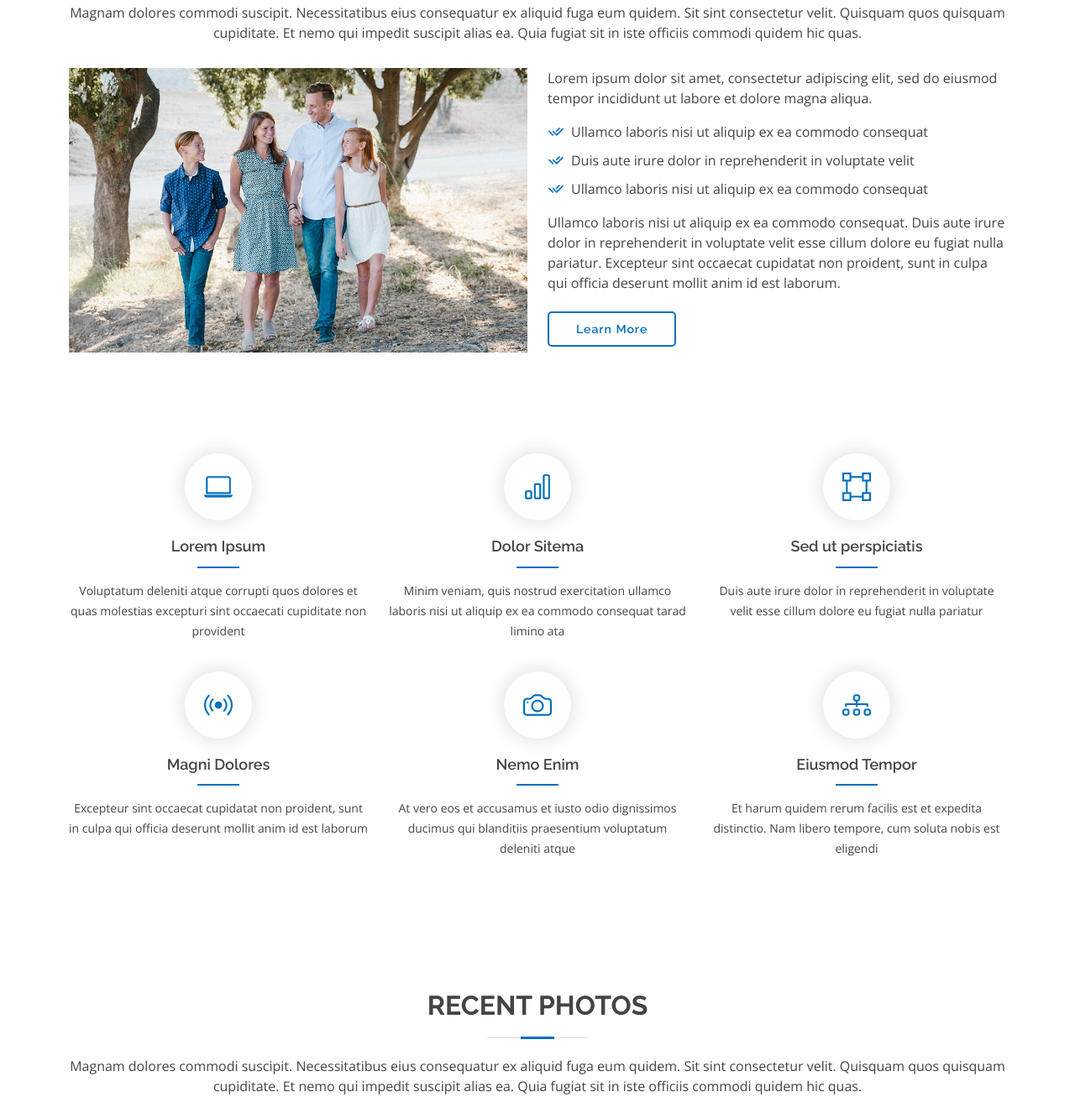
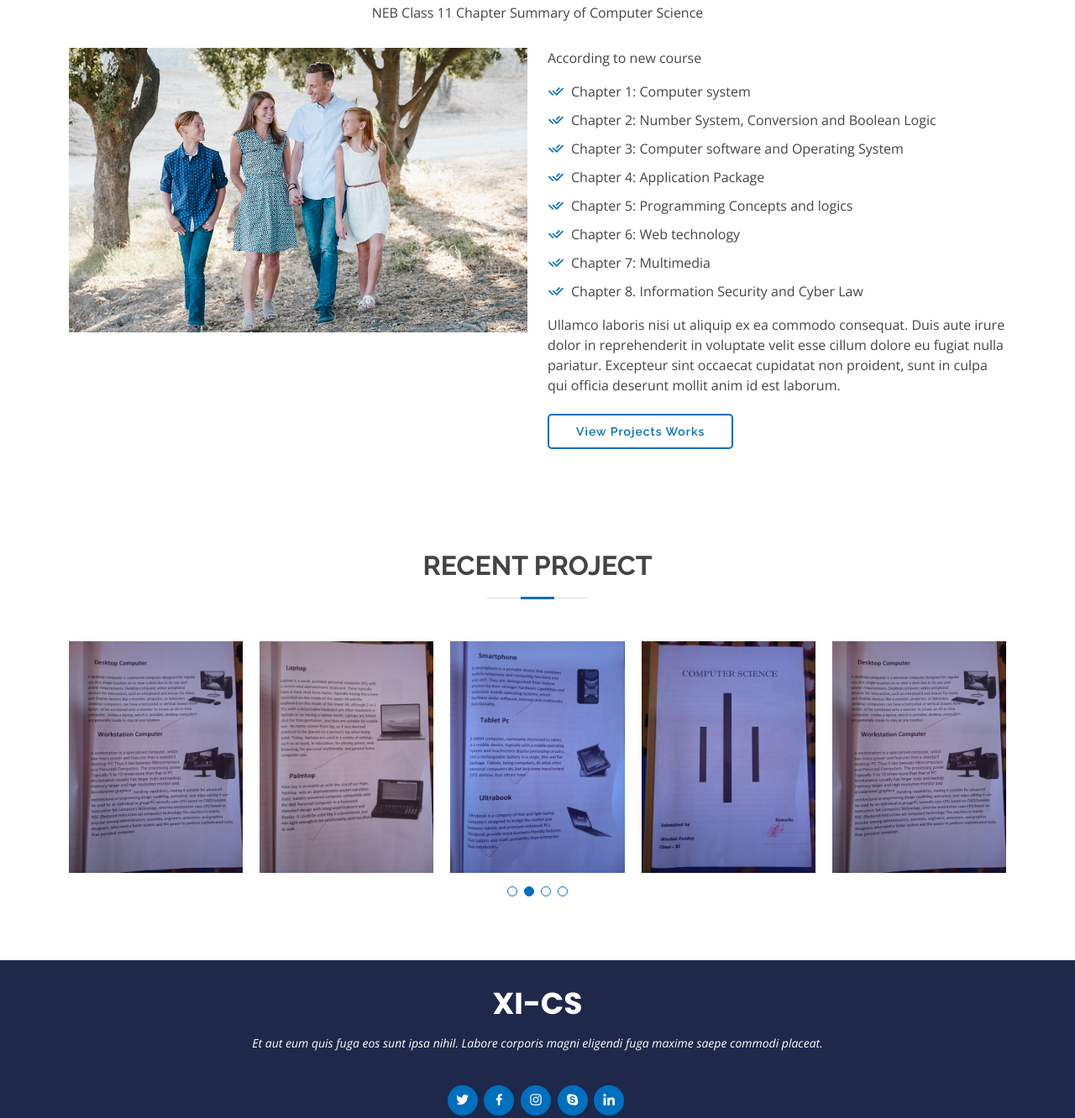
Before and after one commit to nischalpandey/manaslu, a plain HTML site: page index.html in a window 1280 px wide. Shown: the part 775-2107 px from the top of the page at 84% size. Drawn offline with nearby package versions, Linux system fonts and the light colour scheme.

Commit message:
Update index.html

```diff
--- a/index.html
+++ b/index.html
@@ -109,7 +109,7 @@
 
         <div class="section-title">
           <h2>MANASLU - CS(XI)</h2>
-          <p>Magnam dolores commodi suscipit. Necessitatibus eius consequatur ex aliquid fuga eum quidem. Sit sint consectetur velit. Quisquam quos quisquam cupiditate. Et nemo qui impedit suscipit alias ea. Quia fugiat sit in iste officiis commodi quidem hic quas.</p>
+          <p>NEB Class 11 Chapter Summary of Computer Science</p>
         </div>
 
         <div class="row content">
@@ -118,73 +118,40 @@
           </div>
           <div class="col-lg-6 pt-4 pt-lg-0">
             <p>
-              Lorem ipsum dolor sit amet, consectetur adipiscing elit, sed do eiusmod tempor incididunt ut labore et dolore
-              magna aliqua.
+
+According to new course
             </p>
             <ul>
-              <li><i class="ri-check-double-line"></i> Ullamco laboris nisi ut aliquip ex ea commodo consequat</li>
-              <li><i class="ri-check-double-line"></i> Duis aute irure dolor in reprehenderit in voluptate velit</li>
-              <li><i class="ri-check-double-line"></i> Ullamco laboris nisi ut aliquip ex ea commodo consequat</li>
+              <li><i class="ri-check-double-line"></i> Chapter 1: Computer system</li>
+              <li><i class="ri-check-double-line"></i> Chapter 2: Number System, Conversion and Boolean Logic</li>
+              <li><i class="ri-check-double-line"></i>Chapter 3: Computer software and Operating System</li>
+              <li><i class="ri-check-double-line"></i> Chapter 4: Application Package</li>
+              <li><i class="ri-check-double-line"></i> Chapter 5: Programming Concepts and logics</li>
+              <li><i class="ri-check-double-line"></i>Chapter 6: Web technology </li>
+              <li><i class="ri-check-double-line"></i> Chapter 7: Multimedia</li>
+              <li><i class="ri-check-double-line"></i>Chapter 8. Information Security and Cyber Law </li>
             </ul>
             <p>
               Ullamco laboris nisi ut aliquip ex ea commodo consequat. Duis aute irure dolor in reprehenderit in voluptate
               velit esse cillum dolore eu fugiat nulla pariatur. Excepteur sint occaecat cupidatat non proident, sunt in
               culpa qui officia deserunt mollit anim id est laborum.
             </p>
-            <a href="our-story.html" class="btn-learn-more">Learn More</a>
+            <a href="our-story.html" class="btn-learn-more">View Projects Works</a>
           </div>
         </div>
 
       </div>
     </section><!-- End My & Family Section -->
 
-    <!-- ======= Features Section ======= -->
-    <section id="features" class="features">
-      <div class="container">
 
-        <div class="row">
-          <div class="col-lg-4 col-md-6 icon-box">
-            <div class="icon"><i class="bi bi-laptop"></i></div>
-            <h4 class="title"><a href="">Lorem Ipsum</a></h4>
-            <p class="description">Voluptatum deleniti atque corrupti quos dolores et quas molestias excepturi sint occaecati cupiditate non provident</p>
-          </div>
-          <div class="col-lg-4 col-md-6 icon-box">
-            <div class="icon"><i class="bi bi-bar-chart"></i></div>
-            <h4 class="title"><a href="">Dolor Sitema</a></h4>
-            <p class="description">Minim veniam, quis nostrud exercitation ullamco laboris nisi ut aliquip ex ea commodo consequat tarad limino ata</p>
-          </div>
-          <div class="col-lg-4 col-md-6 icon-box">
-            <div class="icon"><i class="bi bi-bounding-box"></i></div>
-            <h4 class="title"><a href="">Sed ut perspiciatis</a></h4>
-            <p class="description">Duis aute irure dolor in reprehenderit in voluptate velit esse cillum dolore eu fugiat nulla pariatur</p>
-          </div>
-          <div class="col-lg-4 col-md-6 icon-box">
-            <div class="icon"><i class="bi bi-broadcast"></i></div>
-            <h4 class="title"><a href="">Magni Dolores</a></h4>
-            <p class="description">Excepteur sint occaecat cupidatat non proident, sunt in culpa qui officia deserunt mollit anim id est laborum</p>
-          </div>
-          <div class="col-lg-4 col-md-6 icon-box">
-            <div class="icon"><i class="bi bi-camera"></i></div>
-            <h4 class="title"><a href="">Nemo Enim</a></h4>
-            <p class="description">At vero eos et accusamus et iusto odio dignissimos ducimus qui blanditiis praesentium voluptatum deleniti atque</p>
-          </div>
-          <div class="col-lg-4 col-md-6 icon-box">
-            <div class="icon"><i class="bi bi-diagram-3"></i></div>
-            <h4 class="title"><a href="">Eiusmod Tempor</a></h4>
-            <p class="description">Et harum quidem rerum facilis est et expedita distinctio. Nam libero tempore, cum soluta nobis est eligendi</p>
-          </div>
-        </div>
-
-      </div>
-    </section><!-- End Features Section -->
 
     <!-- ======= Recent Photos Section ======= -->
     <section id="recent-photos" class="recent-photos">
       <div class="container">
 
         <div class="section-title">
-          <h2>Recent Photos</h2>
-          <p>Magnam dolores commodi suscipit. Necessitatibus eius consequatur ex aliquid fuga eum quidem. Sit sint consectetur velit. Quisquam quos quisquam cupiditate. Et nemo qui impedit suscipit alias ea. Quia fugiat sit in iste officiis commodi quidem hic quas.</p>
+          <h2>Recent Project</h2>
+
         </div>
 
         <div class="recent-photos-slider swiper">
@@ -206,7 +173,7 @@
   <!-- ======= Footer ======= -->
   <footer id="footer">
     <div class="container">
-      <h3>MeFamily</h3>
+      <h3>XI-CS</h3>
       <p>Et aut eum quis fuga eos sunt ipsa nihil. Labore corporis magni eligendi fuga maxime saepe commodi placeat.</p>
       <div class="social-links">
         <a href="#" class="twitter"><i class="bx bxl-twitter"></i></a>
```
